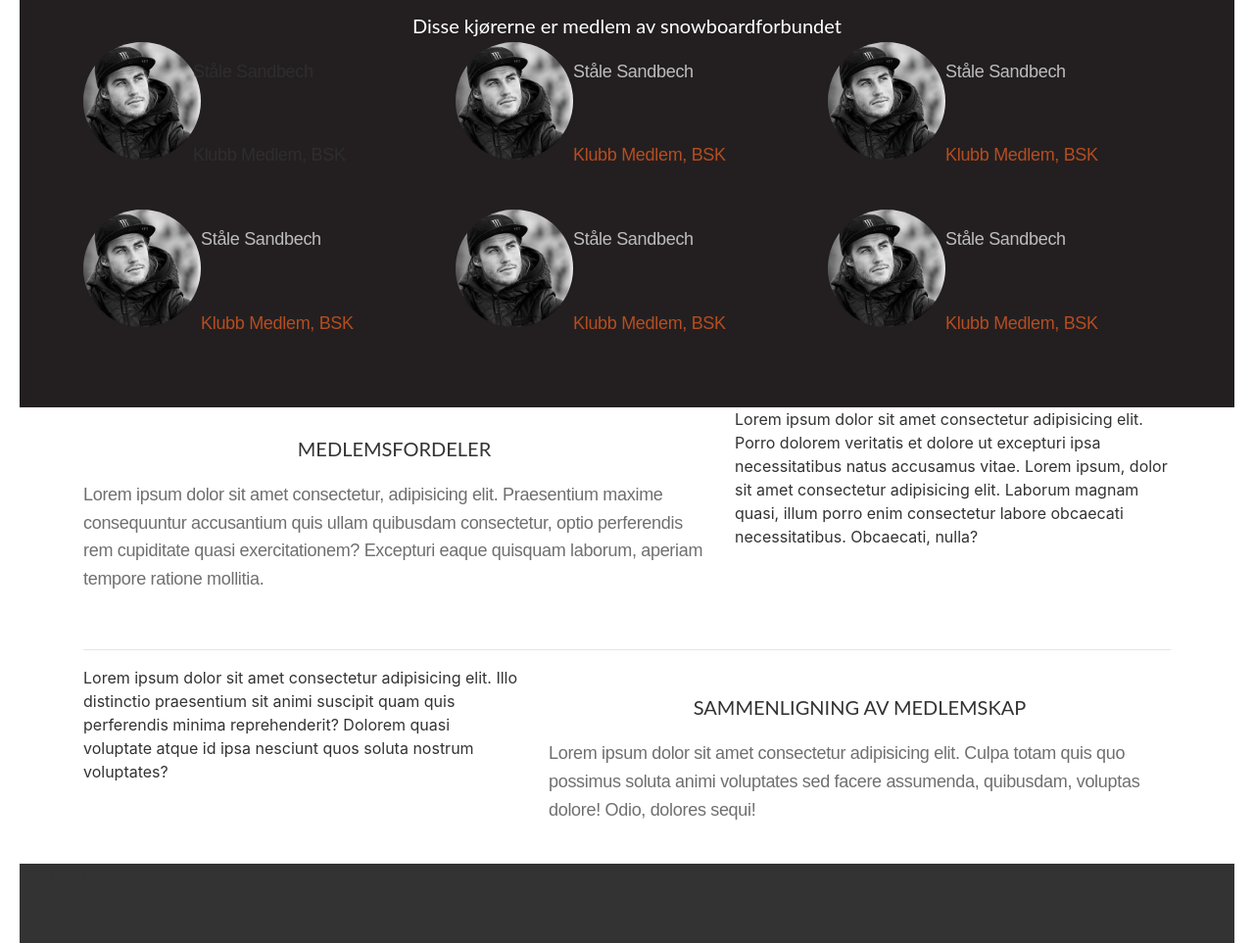
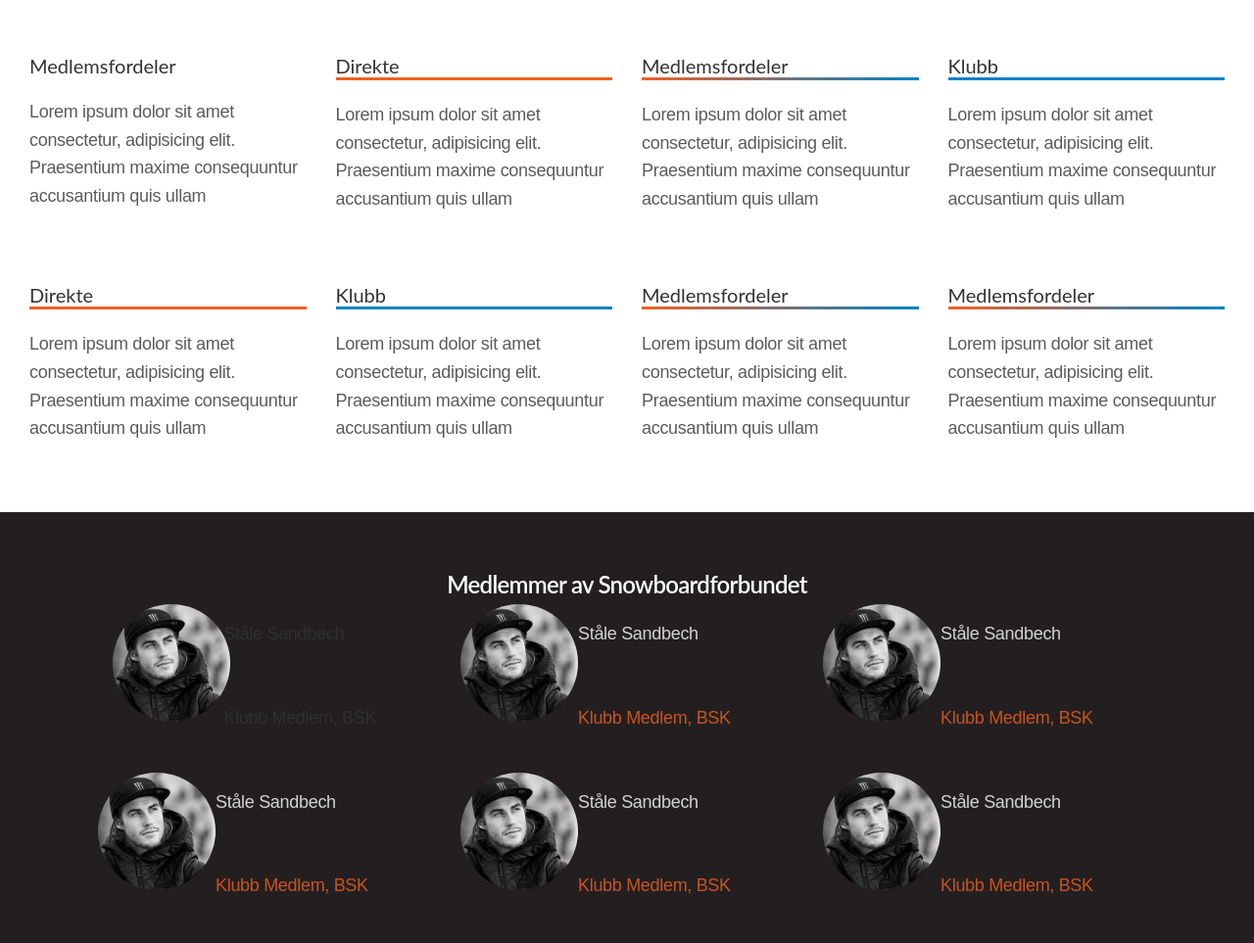
Before and after one commit to hjbrandt/sf-prototype, a plain HTML site: page index.html in a window 1280 px wide. Shown: the part 924-1887 px from the top of the page at 98% size. Drawn offline with nearby package versions, Linux system fonts and the light colour scheme.

Commit message:
benefits example

```diff
--- a/css/index-style.css
+++ b/css/index-style.css
@@ -4,7 +4,7 @@
 }
 
 body {
-  border: 20px solid #fff;
+  /* border: 20px solid #fff; */
   color: #333;
   overflow-x: hidden;
 }
@@ -18,8 +18,8 @@ html {
 
 h1 {
   font-family: "Lato", sans-serif;
-  font-size: 28px;
-  font-weight: 400;
+  font-size: 48px;
+  font-weight: 600;
   line-height: 1.2;
   opacity: 1;
   margin-top: 0px;
@@ -32,7 +32,7 @@ h1 {
 h2 {
   font-family: "Lato", sans-serif;
   font-size: 24px;
-  font-weight: 700;
+  font-weight: 600;
   line-height: 1.2;
   opacity: 1;
   margin-top: 30px;
@@ -61,7 +61,7 @@ p {
   font-size: 18px;
   font-weight: 400;
   line-height: 1.6;
-  opacity: 0.7;
+  opacity: 0.8;
   margin-top: 0px;
   margin-bottom: 25px;
   letter-spacing: -0.3px;
@@ -73,9 +73,8 @@ p {
 
 /* START NAVIGATION */
 
-.navbar-item {
-  font-size: 1.2rem;
-  text-col: #231f20;
+.nav-link {
+  color: #231f20;
 }
 
 /* END NAVIGATION */
@@ -126,13 +125,11 @@ p {
 /* Newsletter */
 
 #newsletter {
-  margin: auto;
   text-align: center;
-  height: 30vh;
+  border: 5px solid transparent;
 }
 
 .newsletter-content {
-  position: relative;
   top: 50%;
   left: 50%;
   transform: translateX(-50%) translateY(-50%);
@@ -149,16 +146,51 @@ p {
 
 /* END SELECT SECTION */
 
+/* START BENEFIT SECTION */
+#benefit {
+  margin: 30px 0;
+  display: flex;
+  flex-wrap: wrap;
+}
+
+#benefit-info {
+  background-color: #fff;
+}
+
+.benefit-all h3 {
+  border-bottom: 3px solid;
+
+  border-image: linear-gradient(to right, #f26122 0%, #0082ca 100%);
+
+  border-image-slice: 1;
+}
+
+.benefit-direct h3 {
+  border-bottom: 3px solid #f26122;
+}
+
+.benefit-club h3 {
+  border-bottom: 3px solid #0082ca;
+}
+
+/* END BENEFIT SECTION */
+
 /* START MEMBER SECTION */
 #members {
+  padding: 60px 0;
   background-color: #231f20;
   align-content: center;
   padding: 30px 0;
 }
 
-#members h3 {
+#members h2 {
   color: #fff;
   text-align: center;
+}
+
+.members-wrap {
+  display: flex;
+  flex-wrap: wrap;
 }
 
 .member {
@@ -180,12 +212,6 @@ p {
 }
 /* END MEMBER SECTION */
 
-/* START MEMBERSHIP SECTION */
-#membership h3 {
-  text-align: center;
-}
-/* END MEMBERSHIP SECTION */
-
 /* START INFORMATION SECTION */
 #information {
   height: 500px;
--- a/index.html
+++ b/index.html
@@ -15,14 +15,16 @@
 
   <!-- START NAVIGATION -->
 
-  <!-- Just an image -->
   <nav class="navbar navbar-light">
     <a class="navbar-brand" href="#">
       <img src="/img/SB_Logo_black.png" height="30" alt="">
     </a>
     <ul class="nav justify-content-end">
       <li class="nav-item">
-        <a class="nav-link active" href="#">Medlemskap</a>
+        <a class="nav-link active" href="#">Direktemedlem</a>
+      </li>
+      <li class="nav-item">
+        <a class="nav-link active" href="#">Klubbmedlem</a>
       </li>
       <li class="nav-item">
         <a class="nav-link" href="#">Kontakt Oss</a>
@@ -41,7 +43,7 @@
       <div id="select-direct" class="select-membership col-lg-6">
         <img src="img/showcase.jpg" alt="">
         <div class="select-content">
-          <h2>Direktemedlem</h2>
+          <h1>Direktemedlem</h1>
           <button class="btn" type="button">Les mer om direktemedlemskap</button>
           <p>Lorem ipsum dolor sit, amet consectetur adipisicing elit. Sequi, amet.</p>
         </div>
@@ -49,17 +51,16 @@
       <div id="select-club" class="select-membership col-lg-6">
         <img src="img/_DSF0171.jpg" alt="">
         <div class="select-content">
-          <h2>Klubbmedlem</h2>
+          <h1>Klubbmedlem</h1>
           <button class="btn btn-primary" type="button">Les om fordeler med klubbmedlemskap</button>
           <p>Lorem ipsum dolor sit amet consectetur adipisicing elit. Omnis, laudantium?</p>
         </div>
       </div>
     </div>
-
     <div class="row">
-      <div id="newsletter" class="newsletter-wrap">
-        <div class="newsletter-content col-8">
-          <h3>NYHETSBREV</h3>
+      <div id="newsletter" class="newsletter-wrap container-fluid">
+        <div class="newsletter-content col-lg-8 col-md-12">
+          <h2>NYHETSBREV</h2>
           <p>Lorem ipsum, dolor sit amet consectetur adipisicing elit. Qui unde corporis, laboriosam vel illo voluptatibus provident
             voluptatem distinctio. Eveniet fuga maiores cumque deserunt voluptatem! Est explicabo voluptatum eos enim minus
             nam!
@@ -74,13 +75,48 @@
   </section>
   <!-- END SELECT -->
 
+  <!-- START BENEFIT -->
+  <section id="benefit" class="container-fluid">
+    <div id="benefit-info" class="benefit-tile col-lg-3 col-md-4 col-sm-6 col-xs-6">
+      <h3>Medlemsfordeler</h3>
+      <p>Lorem ipsum dolor sit amet consectetur, adipisicing elit. Praesentium maxime consequuntur accusantium quis ullam</p>
+    </div>
+    <div class="benefit-tile benefit-direct col-lg-3 col-md-4 col-sm-6 col-xs-6">
+      <h3>Direkte</h3>
+      <p>Lorem ipsum dolor sit amet consectetur, adipisicing elit. Praesentium maxime consequuntur accusantium quis ullam</p>
+    </div>
+    <div class="benefit-tile benefit-all col-lg-3 col-md-4 col-sm-6 col-xs-6">
+      <h3>Medlemsfordeler</h3>
+      <p>Lorem ipsum dolor sit amet consectetur, adipisicing elit. Praesentium maxime consequuntur accusantium quis ullam</p>
+    </div>
+    <div class="benefit-tile benefit-club col-lg-3 col-md-4 col-sm-6 col-xs-6">
+      <h3>Klubb</h3>
+      <p>Lorem ipsum dolor sit amet consectetur, adipisicing elit. Praesentium maxime consequuntur accusantium quis ullam</p>
+    </div>
+    <div class="benefit-tile benefit-direct col-lg-3 col-md-4 col-sm-6 col-xs-6">
+      <h3>Direkte</h3>
+      <p>Lorem ipsum dolor sit amet consectetur, adipisicing elit. Praesentium maxime consequuntur accusantium quis ullam</p>
+    </div>
+    <div class="benefit-tile benefit-club col-lg-3 col-md-4 col-sm-6 col-xs-6">
+      <h3>Klubb</h3>
+      <p>Lorem ipsum dolor sit amet consectetur, adipisicing elit. Praesentium maxime consequuntur accusantium quis ullam</p>
+    </div>
+    <div class="benefit-tile benefit-all col-lg-3 col-md-4 col-sm-6 col-xs-6">
+      <h3>Medlemsfordeler</h3>
+      <p>Lorem ipsum dolor sit amet consectetur, adipisicing elit. Praesentium maxime consequuntur accusantium quis ullam</p>
+    </div>
+    <div class="benefit-tile benefit-all col-lg-3 col-md-4 col-sm-6 col-xs-6">
+      <h3>Medlemsfordeler</h3>
+      <p>Lorem ipsum dolor sit amet consectetur, adipisicing elit. Praesentium maxime consequuntur accusantium quis ullam</p>
+    </div>
+  </section>
+  <!-- END BENEFIT -->
+
   <!-- START MEMBERS -->
   <section id="members" class="container-fluid">
-    <div class="container">
-      <h3>Disse kjørerne er medlem av snowboardforbundet</h3>
-      <div class="row">
-        <div class="member col-4">
-          <div class="row">
+    <h2>Medlemmer av Snowboardforbundet</h2>
+    <div class="members-wrap container">
+      <div class="member col-lg-4 col-md-6 col-xs-12">
         <div class="member-photo col-4">
           <img class="img-circle" src="img/stale_sandbech_320x320.jpg" alt="Portrait of Stale Sandbach">
         </div>
@@ -89,15 +125,36 @@
           <p class="member-text-type">Klubb Medlem, BSK</p>
         </div>
       </div>
-        </div>
-        <div class="member col-4">
+      <div class="member col-lg-4 col-md-6 col-xs-12">
         <img class="img-circle" src="img/stale_sandbech_320x320.jpg" alt="Portrait of Stale Sandbach">
         <div>
           <p class="member-name">Ståle Sandbech</p>
           <p class="member-type">Klubb Medlem, BSK</p>
         </div>
       </div>
-        <div class="member col-4">
+      <div class="member col-lg-4 col-md-6 col-xs-12">
+        <img class="img-circle" src="img/stale_sandbech_320x320.jpg" alt="Portrait of Stale Sandbach">
+        <div>
+          <p class="member-name">Ståle Sandbech</p>
+          <p class="member-type">Klubb Medlem, BSK</p>
+        </div>
+      </div>
+
+      <div class="member col-lg-4 col-md-6 col-xs-12">
+        <img class="img-circle" src="img/stale_sandbech_320x320.jpg" alt="Portrait of Stale Sandbach">
+        <div>
+          <p class="member-name">Ståle Sandbech</p>
+          <p class="member-type">Klubb Medlem, BSK</p>
+        </div>
+      </div>
+      <div class="member col-lg-4 col-md-6 col-xs-12">
+        <img class="img-circle" src="img/stale_sandbech_320x320.jpg" alt="Portrait of Stale Sandbach">
+        <div>
+          <p class="member-name">Ståle Sandbech</p>
+          <p class="member-type">Klubb Medlem, BSK</p>
+        </div>
+      </div>
+      <div class="member col-lg-4 col-md-6 col-xs-12">
         <img class="img-circle" src="img/stale_sandbech_320x320.jpg" alt="Portrait of Stale Sandbach">
         <div>
           <p class="member-name">Ståle Sandbech</p>
@@ -105,58 +162,9 @@
         </div>
       </div>
     </div>
-      <div class="row">
-        <div class="member col-4">
-          <img class="img-circle" src="img/stale_sandbech_320x320.jpg" alt="Portrait of Stale Sandbach">
-          <div>
-            <p class="member-name">Ståle Sandbech</p>
-            <p class="member-type">Klubb Medlem, BSK</p>
-          </div>
-        </div>
-        <div class="member col-4">
-          <img class="img-circle" src="img/stale_sandbech_320x320.jpg" alt="Portrait of Stale Sandbach">
-          <div>
-            <p class="member-name">Ståle Sandbech</p>
-            <p class="member-type">Klubb Medlem, BSK</p>
-          </div>
-        </div>
-        <div class="member col-4">
-          <img class="img-circle" src="img/stale_sandbech_320x320.jpg" alt="Portrait of Stale Sandbach">
-          <div>
-            <p class="member-name">Ståle Sandbech</p>
-            <p class="member-type">Klubb Medlem, BSK</p>
-          </div>
-        </div>
-      </div>
-    </div>
+
   </section>
   <!-- END MEMBERS -->
-
-  <!-- START MEMBERSHIP -->
-  <section id="membership" class="container">
-    <div class="row">
-      <div class="col-7">
-        <h3>MEDLEMSFORDELER</h3>
-        <p>Lorem ipsum dolor sit amet consectetur, adipisicing elit. Praesentium maxime consequuntur accusantium quis ullam
-          quibusdam consectetur, optio perferendis rem cupiditate quasi exercitationem? Excepturi eaque quisquam laborum,
-          aperiam tempore ratione mollitia.</p>
-      </div>
-      <div class="col-5">Lorem ipsum dolor sit amet consectetur adipisicing elit. Porro dolorem veritatis et dolore ut excepturi ipsa necessitatibus
-        natus accusamus vitae. Lorem ipsum, dolor sit amet consectetur adipisicing elit. Laborum magnam quasi, illum porro
-        enim consectetur labore obcaecati necessitatibus. Obcaecati, nulla?</div>
-    </div>
-    <hr class="featurette-divider">
-    <div class="row">
-      <div class="col-5">Lorem ipsum dolor sit amet consectetur adipisicing elit. Illo distinctio praesentium sit animi suscipit quam quis perferendis
-        minima reprehenderit? Dolorem quasi voluptate atque id ipsa nesciunt quos soluta nostrum voluptates?</div>
-      <div class="col-7">
-        <h3>SAMMENLIGNING AV MEDLEMSKAP</h3>
-        <p>Lorem ipsum dolor sit amet consectetur adipisicing elit. Culpa totam quis quo possimus soluta animi voluptates sed
-          facere assumenda, quibusdam, voluptas dolore! Odio, dolores sequi!</p>
-      </div>
-    </div>
-  </section>
-  <!-- END MEMBERSHIP -->
 
   <!-- START INFORMATION -->
   <section id="information" class="container-fluid">
```
Lines whose indentation alone changed are shown as unchanged.
